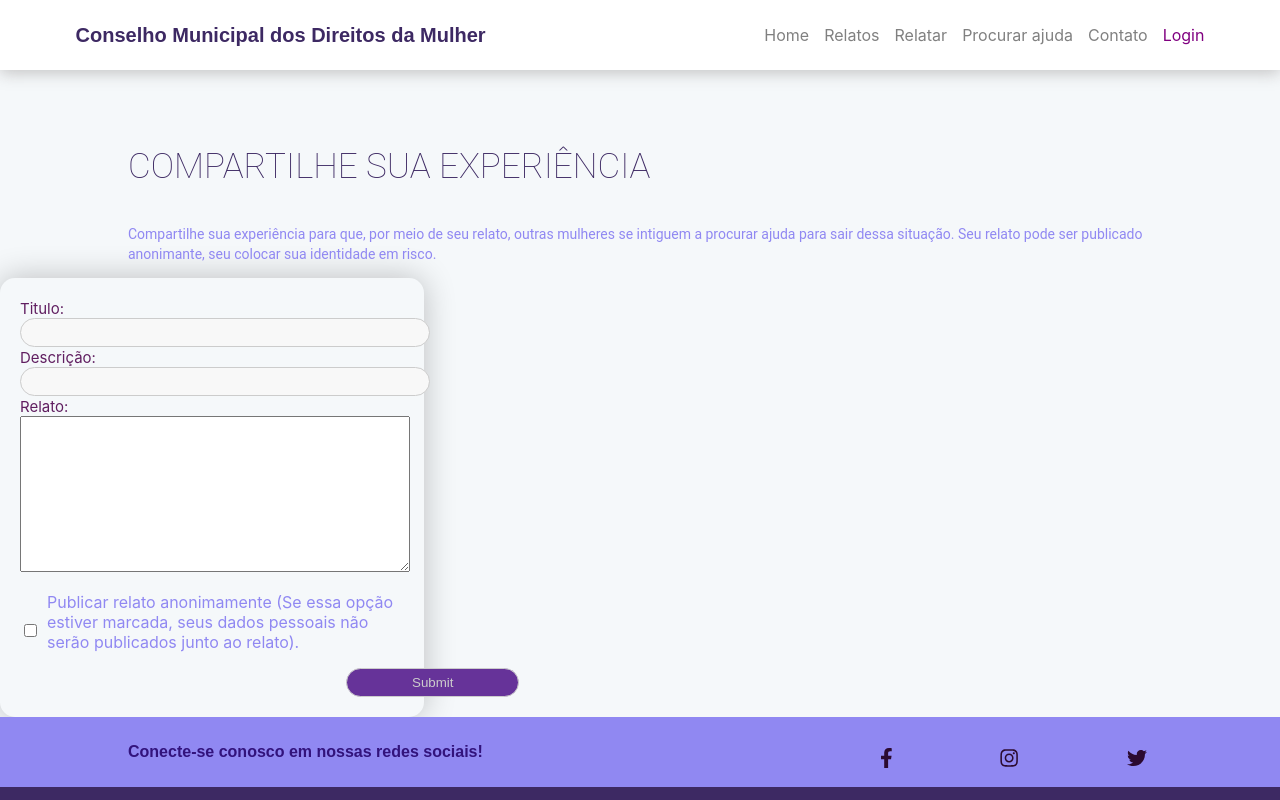
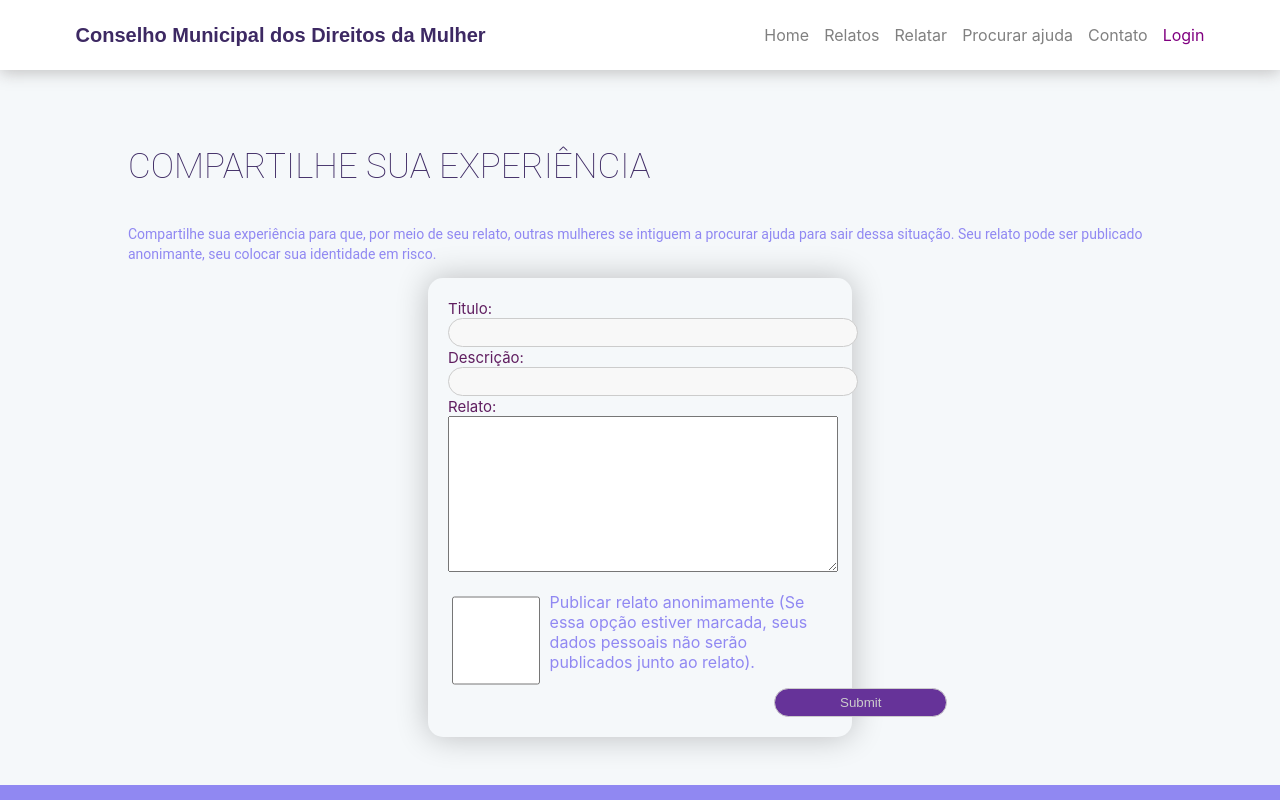
Before and after one commit to uniamerica/CMDM-front, a React (Create React App) app: page /Relatar in a window 1280 px wide. Shown: the top 800 px of the page. Built offline with nearby package versions, Linux system fonts and the light colour scheme.

Commit message:
Adicionado cssModules relatar

```diff
--- a/src/pages/Relatar.jsx
+++ b/src/pages/Relatar.jsx
@@ -47,23 +47,23 @@ function Relatar(){
             <Titulo titulo="COMPARTILHE SUA EXPERIÊNCIA" text="Compartilhe sua experiência para que,
             por meio de seu relato, outras mulheres se intiguem a procurar ajuda para sair dessa situação.
             Seu relato pode ser publicado anonimante, seu colocar sua identidade em risco."/>
-            <form onSubmit={handleSubmit}>
-                <div className={styles.relatarPage}>
-                    <div className={styles.form-relato}>
-                        <label className={`${styles.formNome} ${styles.inpt}`}>
+            <form onSubmit={handleSubmit} className={styles.formRelatar}>
+                <div >
+                    <div >
+                        <label >
                             Titulo:
-                            <input id="titulo" type="text" onChange={handleChangeTitulo} value={titulo}/>
+                            <input className={styles.inputRelatar} id="titulo" type="text" onChange={handleChangeTitulo} value={titulo}/>
                         </label>
-                        <label className={`${styles.formEmail} ${styles.inpt}`}>
+                        <label >
                             Descrição:
-                            <input id="descricao" type="text" onChange={handleChangeDescricao} value={descricao}/>
+                            <input className={styles.inputRelatar} id="descricao" type="text" onChange={handleChangeDescricao} value={descricao}/>
                         </label>
                         <label className={styles.formRelatar}>
                             Relato:
-                            <textarea cols="96" rows="10" type="text" onChange={handleChangeRelato} value={relato}/>
+                            <textarea cols="96" rows="10" type="text" className={styles.textarea} onChange={handleChangeRelato} value={relato}/>
                         </label>
                         <div className={styles.chboxForm}>
-                            <input type="checkbox"/>
+                            <input className={styles.inputRelatar} type="checkbox"/>
                             <p>Publicar relato anonimamente (Se essa opção estiver marcada, seus dados pessoais não serão publicados junto ao relato).</p>
                         </div>
                         <input id="sumbit" className={styles.submitBtn} type="submit"/>
--- a/src/styles/Relatar.module.css
+++ b/src/styles/Relatar.module.css
@@ -1,37 +1,3 @@
-.relatarPage{
-    width: 100%;
-    display: flex;
-    align-items: center;
-    justify-content: center;
-}
-
-.formRelato{
-    width: 50%;
-}
-
-.formRelato input{
-    color: black;
-    border-radius: 5;
-    margin-bottom: 10px;
-}
-
-.formRelatar textarea{
-    width: 100%;
-}
-
-.dadosPessoais{
-    display: flex;
-    justify-content: space-between;
-    margin-bottom: 0.8cm;
-}
-
-.formEmail{
-    width: 60%;
-}
-
-.inpt{
-    height: 20px;
-}
 
 .chboxForm{
     display: flex;
@@ -46,6 +12,16 @@
     color: #9088f2
 }
 
-.tableJson{
-    margin-top: 10%;
+
+.formRelatar{
+    margin: auto;
+    margin-bottom:3em;
 }
+.textarea{
+    width: 100%;
+    resize: vertical;
+}
+
+.inputRelatar{
+    width: 75%;
+}
```
